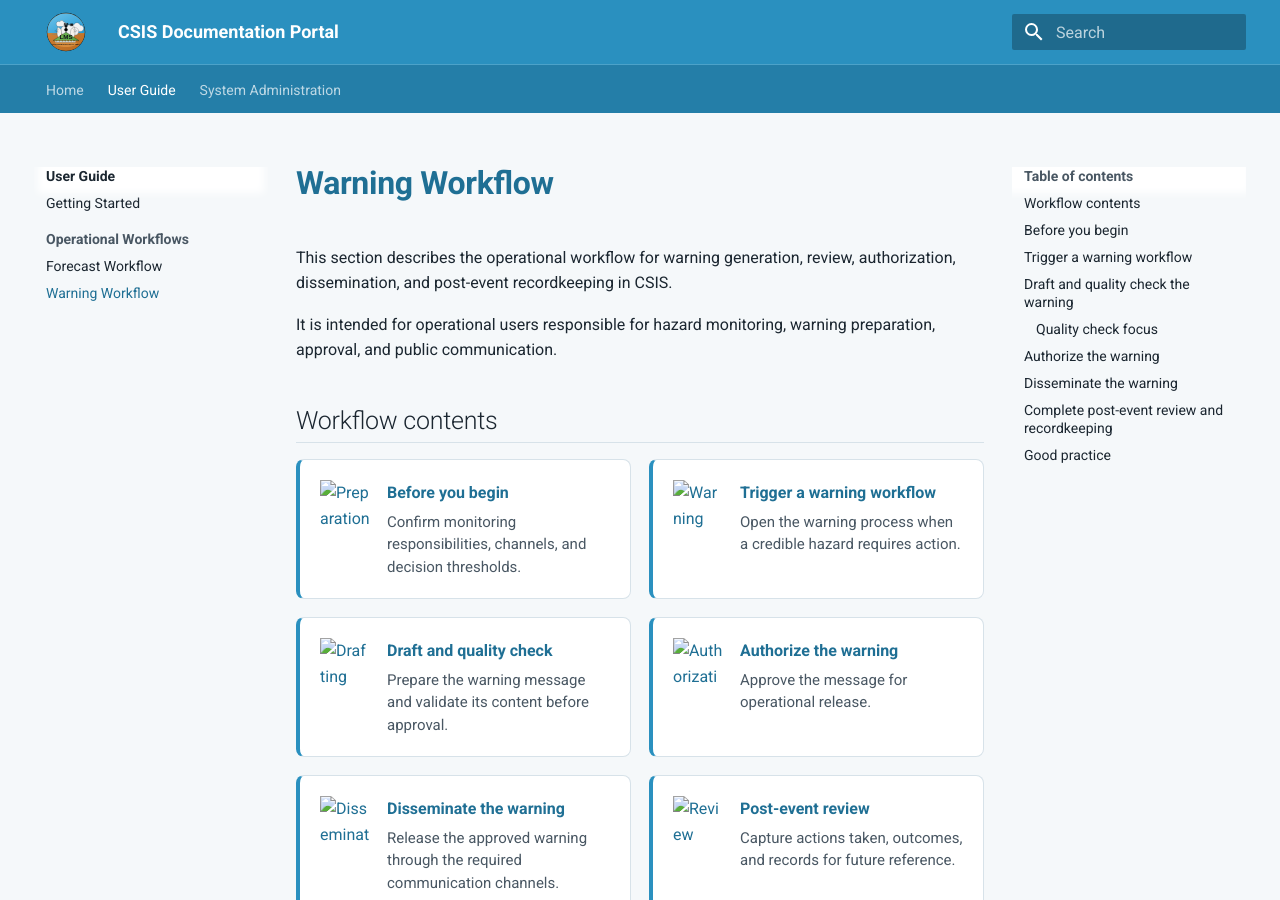
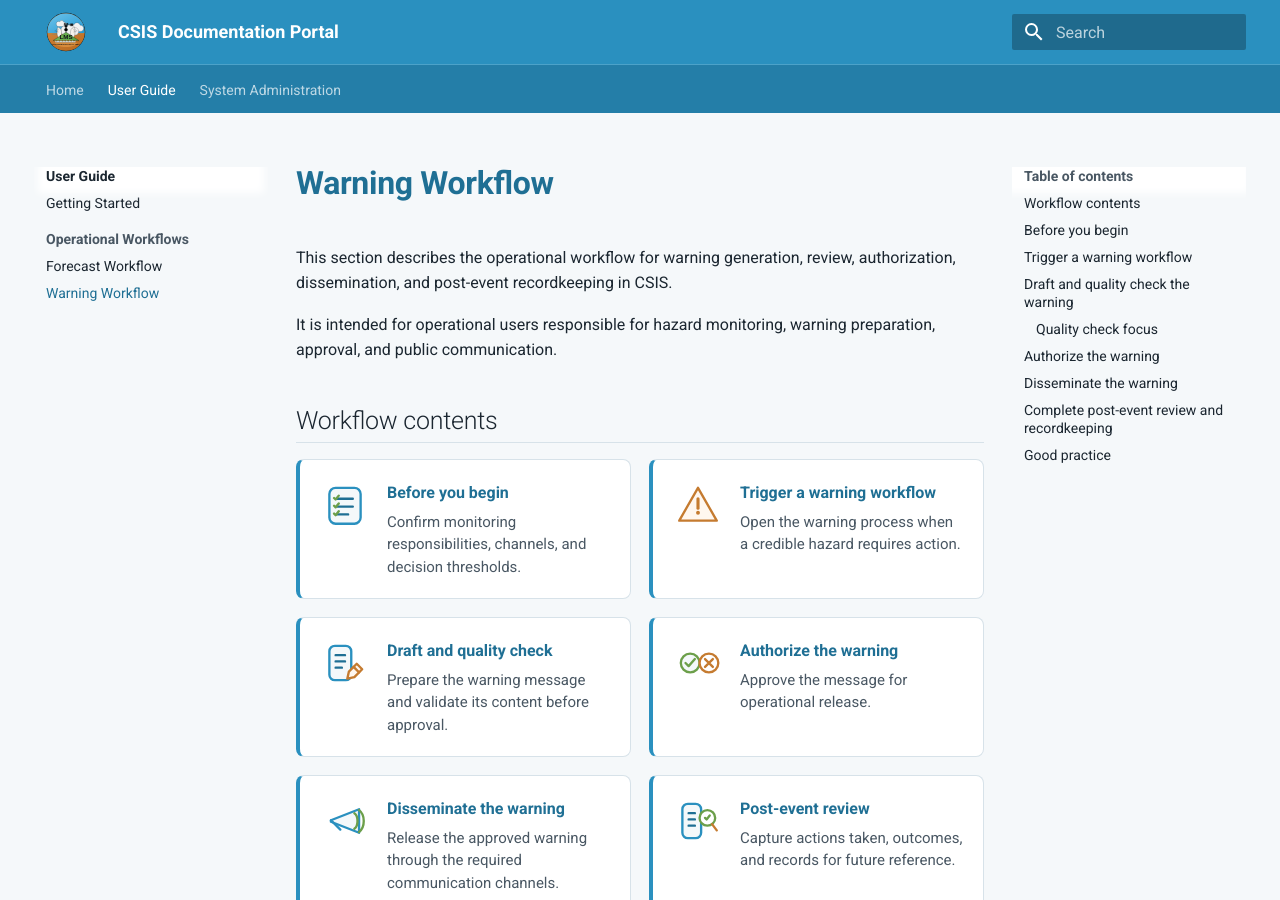
Before and after one commit to Lesotho-Meteorological-Services/csis-docs, an MkDocs documentation site: the page built from docs/operations/warning-workflow.md, in a window 1280 px wide and 900 px high. Built offline with MkDocs 1.6.1 and Material for MkDocs 9.7.7, drawn with Linux system fonts in a browser that asks for light colours; the version menu is left out.

Commit message:
Fix workflow icon asset paths

```diff
--- a/docs/operations/warning-workflow.md
+++ b/docs/operations/warning-workflow.md
@@ -8,42 +8,42 @@ It is intended for operational users responsible for hazard monitoring, warning
 
 <div class="workflow-grid">
   <a class="workflow-card" href="#before-you-begin">
-    <img src="../assets/images/icons/workflows/checklist.svg" alt="Preparation icon">
+    <img src="../../assets/images/icons/workflows/checklist.svg" alt="Preparation icon">
     <div>
       <strong>Before you begin</strong>
       <p>Confirm monitoring responsibilities, channels, and decision thresholds.</p>
     </div>
   </a>
   <a class="workflow-card" href="#trigger-a-warning-workflow">
-    <img src="../assets/images/icons/workflows/warning-trigger.svg" alt="Warning trigger icon">
+    <img src="../../assets/images/icons/workflows/warning-trigger.svg" alt="Warning trigger icon">
     <div>
       <strong>Trigger a warning workflow</strong>
       <p>Open the warning process when a credible hazard requires action.</p>
     </div>
   </a>
   <a class="workflow-card" href="#draft-and-quality-check-the-warning">
-    <img src="../assets/images/icons/workflows/warning-drafting.svg" alt="Drafting icon">
+    <img src="../../assets/images/icons/workflows/warning-drafting.svg" alt="Drafting icon">
     <div>
       <strong>Draft and quality check</strong>
       <p>Prepare the warning message and validate its content before approval.</p>
     </div>
   </a>
   <a class="workflow-card" href="#authorize-the-warning">
-    <img src="../assets/images/icons/workflows/approval-decision.svg" alt="Authorization icon">
+    <img src="../../assets/images/icons/workflows/approval-decision.svg" alt="Authorization icon">
     <div>
       <strong>Authorize the warning</strong>
       <p>Approve the message for operational release.</p>
     </div>
   </a>
   <a class="workflow-card" href="#disseminate-the-warning">
-    <img src="../assets/images/icons/workflows/dissemination.svg" alt="Dissemination icon">
+    <img src="../../assets/images/icons/workflows/dissemination.svg" alt="Dissemination icon">
     <div>
       <strong>Disseminate the warning</strong>
       <p>Release the approved warning through the required communication channels.</p>
     </div>
   </a>
   <a class="workflow-card" href="#complete-post-event-review-and-recordkeeping">
-    <img src="../assets/images/icons/workflows/review-records.svg" alt="Review and records icon">
+    <img src="../../assets/images/icons/workflows/review-records.svg" alt="Review and records icon">
     <div>
       <strong>Post-event review</strong>
       <p>Capture actions taken, outcomes, and records for future reference.</p>
```
Also changed, not shown: docs/operations/forecast-workflow.md (+6 -6 lines).
